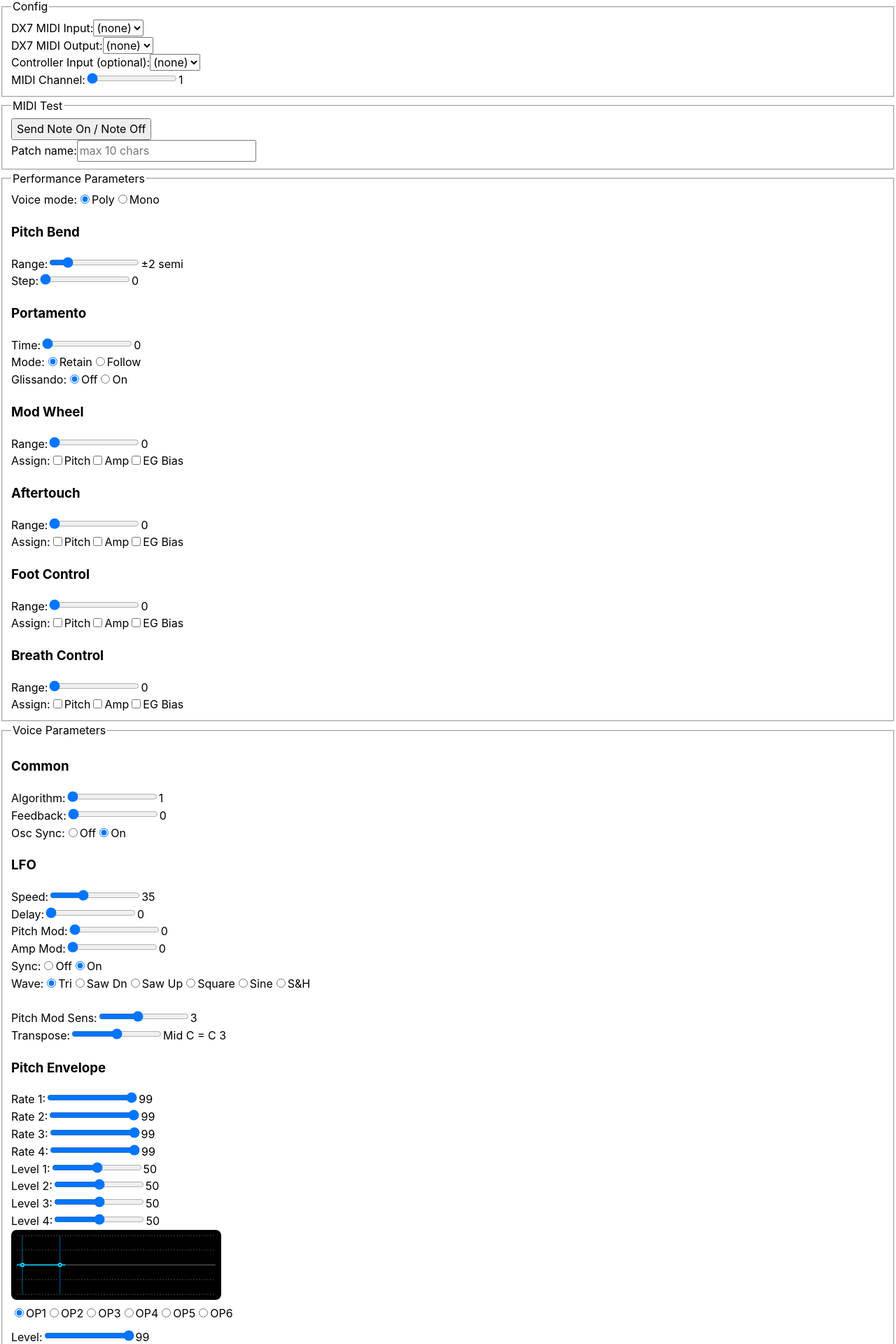
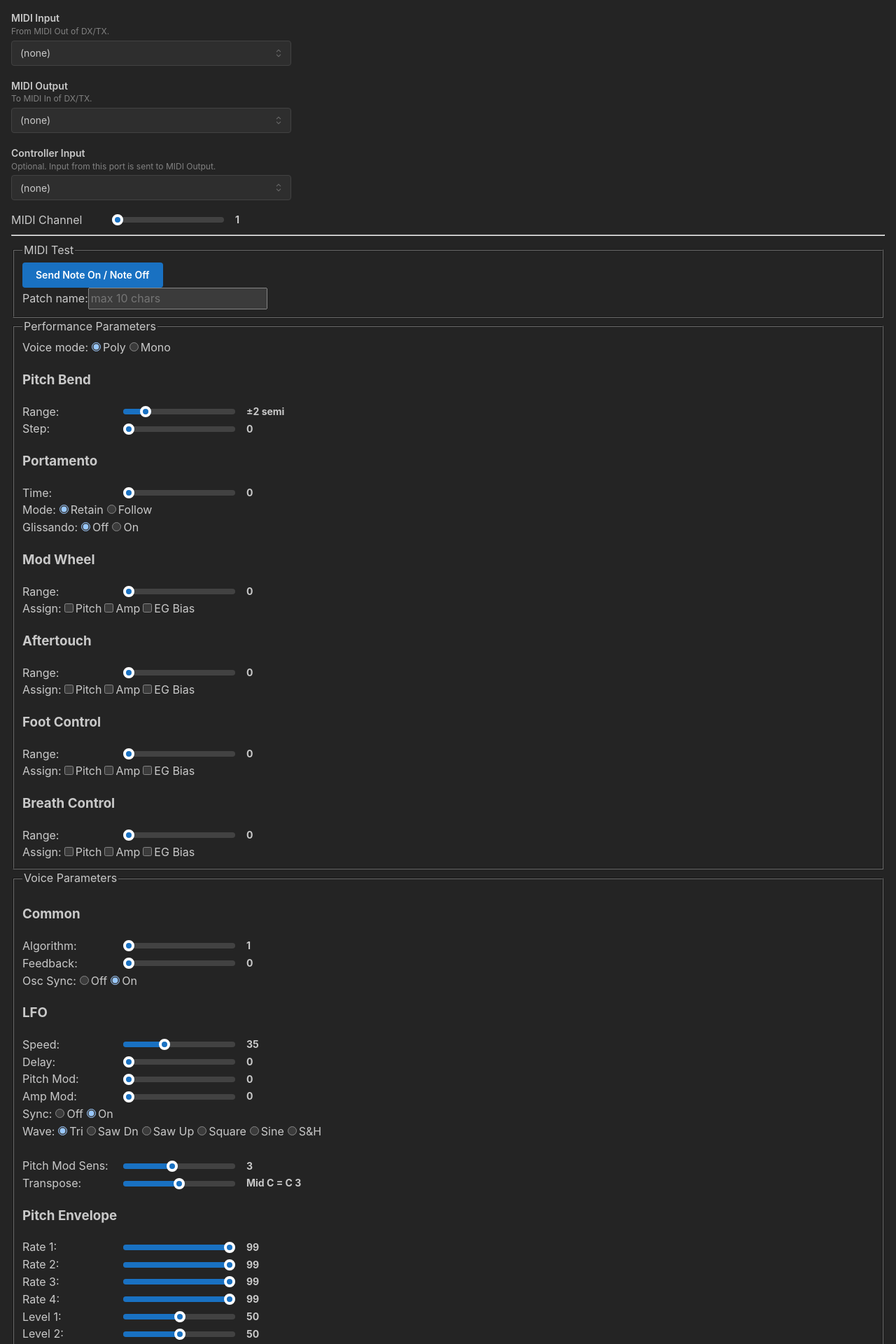
Before and after one commit to Ahlzen/DXEdit, a React (Vite) app: page / in a window 1280 px wide. Shown: the part 95-2015 px from the top of the page at 70% size. Built offline with nearby package versions, Linux system fonts and the light colour scheme.

Commit message:
Work on layout and styling with Mantine (WIP).

```diff
--- a/src/components/App.css
+++ b/src/components/App.css
@@ -1,4 +1,8 @@
 body {
+  padding: 1rem;
+}
+
+/* body {
   color: #ecb;
   background-color: #282420;
   padding: 10px;
@@ -83,4 +87,4 @@ input[type="range"] {
 
 .envGraph {
   margin-top: 0.5em;
-}
+} */
--- a/src/components/App.tsx
+++ b/src/components/App.tsx
@@ -1,9 +1,9 @@
 import '@mantine/core/styles.css';
-import { MantineProvider } from '@mantine/core';
+import { createTheme, MantineProvider, Button, Select, Stack } from '@mantine/core';
 
 import { useState, useRef, useEffect } from 'react';
 import { Preferences } from '../preferences';
-//import './App.css';
+import './App.css';
 
 // MIDI / DX7 sysex
 import { WebMidi } from '../midi/webmidi'
@@ -14,9 +14,9 @@ import { type voiceParam, type egType, type opNumber,
   type voiceParamSpec} from '../midi/voiceParams';
 
 // Components
-import MidiPortSelector from './MidiPortSelector.tsx';
+import DXEMidiPortSelector from './MidiPortSelector.tsx';
 import RadioGroup from './RadioGroup.tsx';
-import Slider from './Slider.tsx';
+import DXESlider from './Slider.tsx';
 import PerformanceControlEditor from './PerformanceControlEditor.tsx';
 import OpEditor from './OpEditor.tsx';
 import EnvelopeEditor from './EnvelopeEditor.tsx';
@@ -81,39 +81,70 @@ export default function App()
   }
   function formatAlgorithm(n: number): string { return String(n+1); }
 
+  // Mantine theme
+  const theme = createTheme({
+    focusRing: 'always',
+    scale: 1.0,
+    fontSmoothing: true,
+    defaultRadius: 'sm',
+    cursorType: 'pointer',
+  });
+
   return (
-    <MantineProvider>
+    <MantineProvider
+      theme={theme}
+      defaultColorScheme='dark'
+      classNamesPrefix='mantine'
+      >
+
+    {/* <Select data={["Option 1", "option 2", "option 3"]} /> */}
+
     <h1>DX/TX Editor</h1>
-    <fieldset className="panel">
-      <legend>Config</legend>
-      <MidiPortSelector
-        title="DX7 MIDI Input:"
+    {/* <fieldset className="panel">
+      <legend>Config</legend> */}
+
+      <Stack style={{width: '25rem'}} align='stretch'>
+
+      <DXEMidiPortSelector
+        title="MIDI Input"
+        description='From MIDI Out of DX/TX.'
         portNames={midiInPortNames}
         selectedPortName={midiIn}
         onPortChanged={handleMidiInChanged} />
-      <MidiPortSelector
-        title="DX7 MIDI Output:"
+      <DXEMidiPortSelector
+        title="MIDI Output"
+        description='To MIDI In of DX/TX.'
         portNames={midiOutPortNames}
         selectedPortName={midiOut}
         onPortChanged={handleMidiOutChanged} />
-      <MidiPortSelector
-        title="Controller Input (optional):"
+      <DXEMidiPortSelector
+        title="Controller Input"
+        description='Optional. Input from this port is sent to MIDI Output.'
         portNames={midiInPortNames}
         selectedPortName={controllerIn}
         onPortChanged={handleControllerInChanged} />
-      <Slider
-        title="MIDI Channel:"
+      <DXESlider
+        title="MIDI Channel"
         selectedValue={midiChannel}
         maxValue={15}
         onValueChanged={setMidiChannel}
         valueFormatter={formatMidiChannel} />
-    </fieldset>
+
+      </Stack>
+    {/* </fieldset> */}
+
+
+
+    <hr/>
 
     <fieldset className="panel">
       <legend>MIDI Test</legend>
-      <button onClick={handleSendNoteOnOff}>
+      {/* <button onClick={handleSendNoteOnOff}>
         Send Note On / Note Off
-      </button>
+      </button> */}
+      <Button onClick={handleSendNoteOnOff}>
+        Send Note On / Note Off
+      </Button>
       <br/>
       <label>Patch name:
         <input type="text"
@@ -132,20 +163,20 @@ export default function App()
         onValueChanged={(v) => handlePerformanceParamChanged('monoMode', v)} />
 
       <h3>Pitch Bend</h3>
-      <Slider
+      <DXESlider
         title="Range:"
         selectedValue={perfParams.pitchBendRange}
         maxValue={12}
         onValueChanged={(v) => handlePerformanceParamChanged('pitchBendRange', v)}
         valueFormatter={formatSemitones} />
-      <Slider
+      <DXESlider
         title="Step:"
         selectedValue={perfParams.pitchBendStep}
         maxValue={12}
         onValueChanged={(v) => handlePerformanceParamChanged('pitchBendStep', v)} />
 
       <h3>Portamento</h3>
-      <Slider
+      <DXESlider
         title="Time:"
         selectedValue={perfParams.portamentoTime}
         maxValue={99}
@@ -194,13 +225,13 @@ export default function App()
 
         <div className='commonEditor'>
           <h3>Common</h3>
-          <Slider
+          <DXESlider
             title="Algorithm:"
             selectedValue={voiceParams.getValue('Algorithm')}
             maxValue={31}
             onValueChanged={(v) => handleVoiceParamChanged('Algorithm', v)}
             valueFormatter={formatAlgorithm} />
-          <Slider
+          <DXESlider
             title="Feedback:"
             selectedValue={voiceParams.getValue('Feedback')}
             maxValue={7}
@@ -212,22 +243,22 @@ export default function App()
             onValueChanged={(v) => handleVoiceParamChanged('Oscillator Sync', v)} />
 
           <h3>LFO</h3>
-          <Slider
+          <DXESlider
             title="Speed:"
             selectedValue={voiceParams.getValue('LFO Speed')}
             maxValue={99}
             onValueChanged={(v) => handleVoiceParamChanged('LFO Speed', v)} />
-          <Slider
+          <DXESlider
             title="Delay:"
             selectedValue={voiceParams.getValue('LFO Delay')}
             maxValue={99}
             onValueChanged={(v) => handleVoiceParamChanged('LFO Delay', v)} />
-          <Slider
+          <DXESlider
             title="Pitch Mod:"
             selectedValue={voiceParams.getValue('LFO Pitch Mod Depth')}
             maxValue={99}
             onValueChanged={(v) => handleVoiceParamChanged('LFO Pitch Mod Depth', v)} />
-          <Slider
+          <DXESlider
             title="Amp Mod:"
             selectedValue={voiceParams.getValue('LFO Amp Mod Depth')}
             maxValue={99}
@@ -244,12 +275,12 @@ export default function App()
             onValueChanged={(v) => handleVoiceParamChanged('LFO Waveform', v)} />
 
           <br/>
-          <Slider
+          <DXESlider
             title="Pitch Mod Sens:"
             selectedValue={voiceParams.getValue('Pitch Mod Sensitivity')}
             maxValue={7}
             onValueChanged={(v) => handleVoiceParamChanged('Pitch Mod Sensitivity', v)} />
-          <Slider
+          <DXESlider
             title="Transpose:"
             selectedValue={voiceParams.getValue('Transpose')}
             maxValue={48}
--- a/src/components/EnvelopeEditor.tsx
+++ b/src/components/EnvelopeEditor.tsx
@@ -1,7 +1,7 @@
 import { useState } from "react";
 import { egTypeOffsets, type egType, type voiceParamData } from "../midi/voiceParams";
 import EnvelopeGraph from "./EnvelopeGraph";
-import Slider from "./Slider";
+import DXESlider from "./Slider";
 
 export default function EnvelopeEditor(props: {
   title: string,
@@ -29,50 +29,50 @@ export default function EnvelopeEditor(props: {
   return (
     <div className="envelopeEditor">
       <h3>{props.title}</h3>
-      <Slider
+      <DXESlider
         title="Rate 1:"
         selectedValue={getVal(0)}
         maxValue={99}
         onValueChanged={setVal(0)}
         onHoverChanged={(h) => handleHoverChanged(h, 0)} />
-      <Slider
+      <DXESlider
         title="Rate 2:"
         selectedValue={getVal(1)}
         maxValue={99}
         onValueChanged={setVal(1)}
         onHoverChanged={(h) => handleHoverChanged(h, 1)} />
-      <Slider
+      <DXESlider
         title="Rate 3:"
         selectedValue={getVal(2)}
         maxValue={99}
         onValueChanged={setVal(2)}
         onHoverChanged={(h) => handleHoverChanged(h, 2)} />
-      <Slider
+      <DXESlider
         title="Rate 4:"
         selectedValue={getVal(3)}
         maxValue={99}
         onValueChanged={setVal(3)}
         onHoverChanged={(h) => handleHoverChanged(h, 3)} />
 
-      <Slider
+      <DXESlider
         title="Level 1:"
         selectedValue={getVal(4)}
         maxValue={99}
         onValueChanged={setVal(4)}
         onHoverChanged={(h) => handleHoverChanged(h, 4)} />
-      <Slider
+      <DXESlider
         title="Level 2:"
         selectedValue={getVal(5)}
         maxValue={99}
         onValueChanged={setVal(5)}
         onHoverChanged={(h) => handleHoverChanged(h, 5)} />
-      <Slider
+      <DXESlider
         title="Level 3:"
         selectedValue={getVal(6)}
         maxValue={99}
         onValueChanged={setVal(6)}
         onHoverChanged={(h) => handleHoverChanged(h, 6)} />
-      <Slider
+      <DXESlider
         title="Level 4:"
         selectedValue={getVal(7)}
         maxValue={99}
--- a/src/components/MidiPortSelector.tsx
+++ b/src/components/MidiPortSelector.tsx
@@ -1,5 +1,8 @@
-export default function MidiPortSelector(props: {
+import { Select } from '@mantine/core';
+
+export default function DXEMidiPortSelector(props: {
   title: string,
+  description?: string,
   portNames: string[],
   selectedPortName: string|null,
   onPortChanged: (portName: string|null) => void})
@@ -10,17 +13,26 @@ export default function MidiPortSelector(props: {
     props.onPortChanged(optionName === noneValue ? null : optionName);
   }
 
+  const options = [noneValue, ...props.portNames];
+
   return (
-    <div className="midi-port-selector">
-      <label>{props.title}
-      <select
-        onChange={(e) => handlePortChanged(e.target.value)}
-        value={props.selectedPortName ?? noneValue}>
-          <option key={noneValue} value={noneValue}>{noneValue}</option>
-          {props.portNames.map((name) =>
-            <option key={name} value={name}>{name}</option>)}
-      </select>
-      </label>
-    </div>
+    <Select
+      size='sm'
+      label={props.title}
+      description={props.description}
+      onChange={(val, opt) => handlePortChanged(val || noneValue)}
+      data={options}
+      value={props.selectedPortName ?? noneValue} />
   );
 }
+
+
+
+// <div className="midi-port-selector" style={{maxWidth: '20rem'}}>
+//       <label>{props.title}
+//       <Select
+//         onChange={(val, opt) => handlePortChanged(val || noneValue)}
+//         data={options}
+//         value={props.selectedPortName ?? noneValue} />
+//       </label>
+//     </div>
--- a/src/components/OpEditor.tsx
+++ b/src/components/OpEditor.tsx
@@ -1,7 +1,7 @@
 import { type opNumber, type voiceParamData, opOffsets } from "../midi/voiceParams";
 
 import EnvelopeEditor from "./EnvelopeEditor";
-import Slider from "./Slider";
+import DXESlider from "./Slider";
 import RadioGroup from "./RadioGroup";
 
 export default function OpEditor(props: {
@@ -77,7 +77,7 @@ export default function OpEditor(props: {
 
   return (
   <div className="opEditor">
-    <Slider
+    <DXESlider
       title='Level:'
       selectedValue={getVal(16)}
       maxValue={99}
@@ -87,19 +87,19 @@ export default function OpEditor(props: {
       options={{0: 'Ratio', 1: 'Fixed'}}
       selectedValue={getVal(17)}
       onValueChanged={setVal(17)} />
-    <Slider
+    <DXESlider
       title='Coarse:'
       selectedValue={getVal(18)}
       maxValue={33}
       onValueChanged={setVal(18)}
       valueFormatter={formatCoarseFreq} />
-    <Slider
+    <DXESlider
       title='Fine:'
       selectedValue={getVal(19)}
       maxValue={99}
       onValueChanged={setVal(19)}
       valueFormatter={formatFineFreq} />
-    <Slider
+    <DXESlider
       title='Detune:'
       selectedValue={getVal(20)}
       maxValue={14}
@@ -112,13 +112,13 @@ export default function OpEditor(props: {
       onValueChanged={props.onValueChanged} />
 
     <h3>Kbd level scaling</h3>
-    <Slider
+    <DXESlider
       title='Break pt:'
       selectedValue={getVal(8)}
       maxValue={99}
       onValueChanged={setVal(8)}
       valueFormatter={formatBreakpoint} />
-    <Slider
+    <DXESlider
       title='L Depth:'
       selectedValue={getVal(9)}
       maxValue={99}
@@ -128,7 +128,7 @@ export default function OpEditor(props: {
       options={{0: '-Lin', 1: '-Exp', 2: '+Exp', 3: '+Lin'}}
       selectedValue={getVal(11)}
       onValueChanged={setVal(11)} />
-    <Slider
+    <DXESlider
       title='R Depth:'
       selectedValue={getVal(10)}
       maxValue={99}
@@ -140,17 +140,17 @@ export default function OpEditor(props: {
       onValueChanged={setVal(12)} />
     <br/>
 
-    <Slider
+    <DXESlider
       title='Kbd rate sc:'
       selectedValue={getVal(13)}
       maxValue={7}
       onValueChanged={setVal(13)} />
-    <Slider
+    <DXESlider
       title='Kbd mod sens:'
       selectedValue={getVal(14)}
       maxValue={3}
       onValueChanged={setVal(14)} />
-    <Slider
+    <DXESlider
       title='Kbd vel sens:'
       selectedValue={getVal(15)}
       maxValue={7}
--- a/src/components/PerformanceControlEditor.tsx
+++ b/src/components/PerformanceControlEditor.tsx
@@ -1,4 +1,4 @@
-import Slider from './Slider.tsx';
+import DXESlider from './Slider.tsx';
 import CheckBoxGroup from './CheckBoxGroup.tsx';
 
 export default function PerformanceControlEditor(props: {
@@ -11,7 +11,7 @@ export default function PerformanceControlEditor(props: {
   return (
     <div className='performanceControlEditor'>
       <h3>{props.title}</h3>
-      <Slider
+      <DXESlider
         title="Range:"
         selectedValue={props.rangeValue}
         maxValue={99}
--- a/src/components/Slider.tsx
+++ b/src/components/Slider.tsx
@@ -1,10 +1,12 @@
+import { Slider, Text, Group } from '@mantine/core';
+
 type formatter = (value: number) => string;
 
 const defaultFormatter = function(val: number) {
    return String(val);
 }
 
-export default function Slider(props: {
+export default function DXESlider(props: {
   title: string,
   selectedValue: number,
   maxValue: number,
@@ -27,15 +29,40 @@ export default function Slider(props: {
     <div className="slider"
       onMouseEnter={handleMouseEnter}
       onMouseLeave={handleMouseLeave}>
-      <label>{props.title}
-        <input
-          type="range"
-          value={props.selectedValue}
-          name={props.title}
-          max={props.maxValue}
-          onChange={(e) => props.onValueChanged(Number(e.target.value))} />
-        <span className="value">{formatter(props.selectedValue)}</span>
-      </label>
+
+    <Group>
+
+      <Text style={{minWidth: '8rem'}}>{props.title}</Text>
+
+
+      <Slider
+        title={props.title}
+        value={props.selectedValue}
+        min={0}
+        max={props.maxValue}
+        w='10rem'
+        label={formatter}
+        onChange={(e) => props.onValueChanged(Number(e))} />
+
+      <Text size='sm'><b>{formatter(props.selectedValue)}</b></Text>
+
+
+  </Group>
     </div>
   )
 };
+
+
+// <div className="slider"
+//   onMouseEnter={handleMouseEnter}
+//   onMouseLeave={handleMouseLeave}>
+//   <label>{props.title}
+//     <input
+//       type="range"
+//       value={props.selectedValue}
+//       name={props.title}
+//       max={props.maxValue}
+//       onChange={(e) => props.onValueChanged(Number(e.target.value))} />
+//     <span className="value">{formatter(props.selectedValue)}</span>
+//   </label>
+// </div>
```
